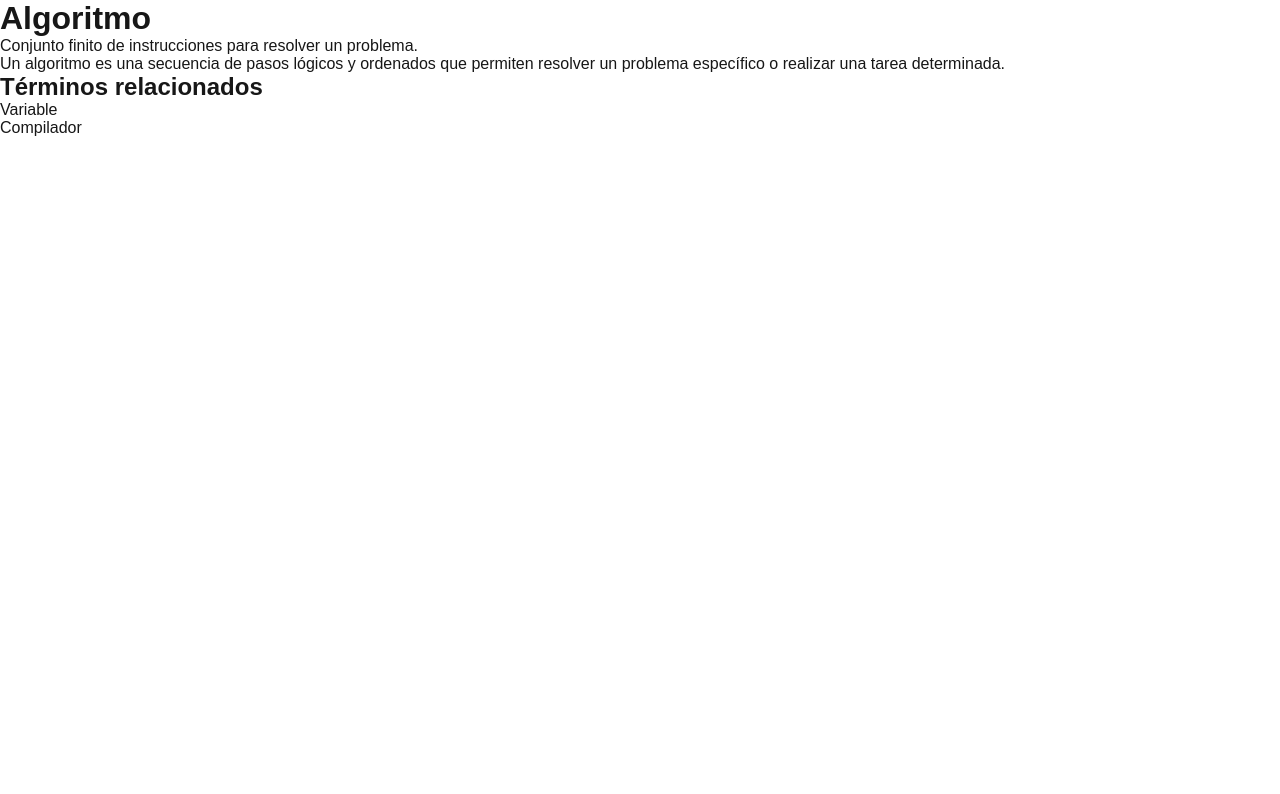
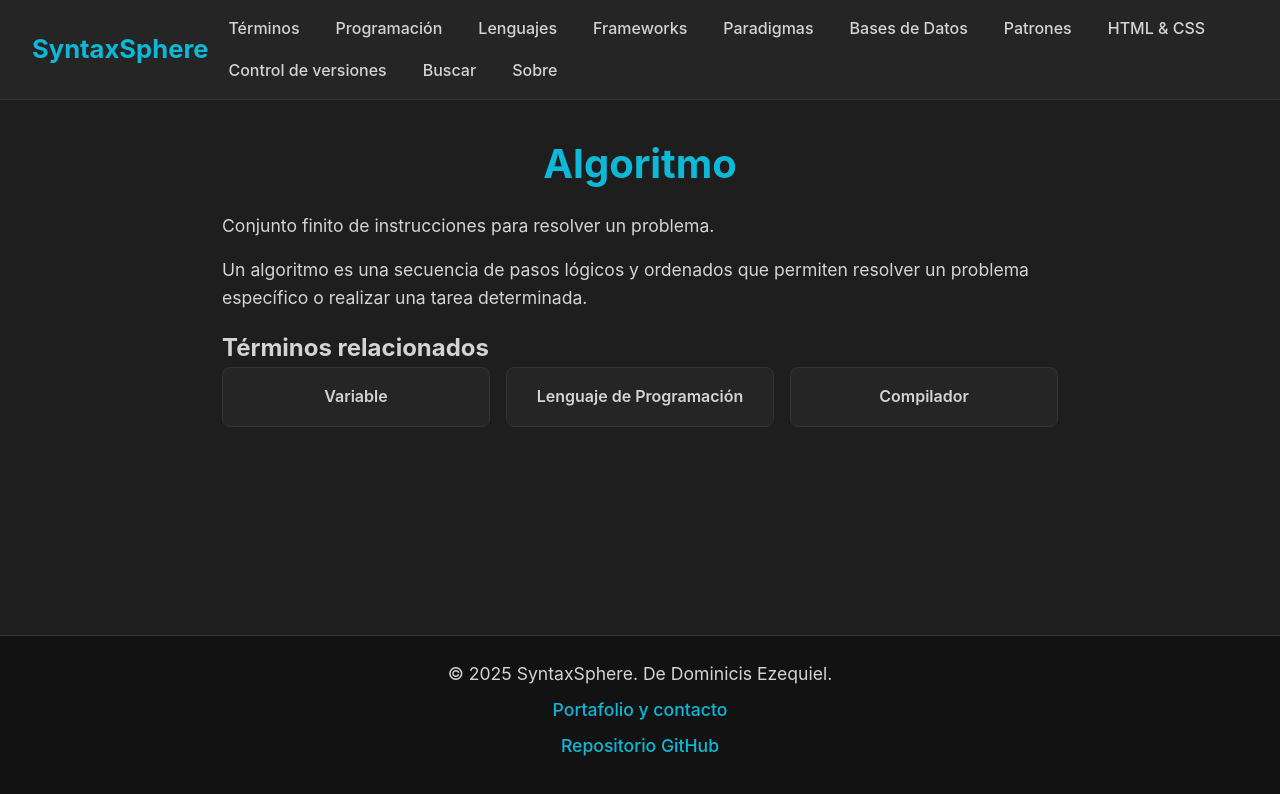
Before and after one commit to DdEze/SyntaxSphere, a Next.js app: page /terminos/algoritmo in a window 1280 px wide. Shown: the top 794 px of the page. Built offline with nearby package versions, Linux system fonts and the light colour scheme.

Commit message:
Se agrego un CSS Global

```diff
--- a/app/page.js
+++ b/app/page.js
@@ -1,4 +1,5 @@
 import Layout from '../components/Layout';
+import '../styles/global.css';
 
 export default function Home() {
   return (
--- a/app/terminos/[slug]/page.js
+++ b/app/terminos/[slug]/page.js
@@ -1,6 +1,8 @@
 import { notFound } from 'next/navigation';
 import {terminos} from '../../../data/terminos';
 import Link from 'next/link';
+import Layout from '@/components/Layout';
+import '../../../styles/global.css'
 
 export default async function TerminoPage({ params }) {
   const { slug } = params;
@@ -9,7 +11,7 @@ export default async function TerminoPage({ params }) {
   if (!termino) return notFound();
 
   return (
-    <main>
+    <Layout>
       <h1>{termino.titulo}</h1>
       <p>{termino.definicion}</p>
       <p>{termino.descripcion}</p>
@@ -27,6 +29,6 @@ export default async function TerminoPage({ params }) {
           </ul>
         </>
       )}
-    </main>
+    </Layout>
   );
 }
--- a/components/Header.js
+++ b/components/Header.js
@@ -2,7 +2,7 @@ import Link from 'next/link';
 
 export default function Header() {
   return (
-    <header>
+    <header className="main-header">
       <div>
         <Link href="/">SyntaxSphere</Link>
       </div>
--- a/components/Layout.js
+++ b/components/Layout.js
@@ -5,9 +5,9 @@ export default function Layout({ children }) {
   return (
     <>
       <Header />
-      <main>
-        {children}
-      </main>
+        <main>
+          {children}
+        </main>
       <Footer />
     </>
   );
--- a/data/terminos.js
+++ b/data/terminos.js
@@ -3,7 +3,25 @@ export const terminos = {
     titulo: 'Algoritmo',
     definicion: 'Conjunto finito de instrucciones para resolver un problema.',
     descripcion: 'Un algoritmo es una secuencia de pasos lógicos y ordenados que permiten resolver un problema específico o realizar una tarea determinada.',
-    relacionados: ['variable', 'compilador']
+    relacionados: ['variable', 'lenguaje%20de%20programaci%C3%B3n', 'compilador']
+  },
+  'variable': {
+    titulo: 'Variable',
+    definicion: 'Espacio en memoria para almacenar datos.',
+    descripcion: 'Una variable es un contenedor para almacenar información que puede cambiar durante la ejecución del programa.',
+    relacionados: ['algoritmo', 'lenguaje%20de%20programaci%C3%B3n']
+  },
+  'lenguaje%20de%20programaci%C3%B3n':{
+    titulo: 'Lenguaje de Programación',
+    definicion: 'Un lenguaje de programación es un conjunto de reglas y sintaxis que permite a los programadores dar instrucciones a una computadora para realizar tareas específicas.',
+    descripcion: 'Un lenguaje de programación es un sistema estructurado compuesto por reglas gramaticales, símbolos y sintaxis que permite a los desarrolladores escribir instrucciones comprensibles para una computadora, actuando como un intermediario entre el pensamiento humano y el lenguaje binario que las máquinas pueden entender.',
+    relacionados: ['algoritmo', 'variable', 'compilador']
+  },
+  'frontend': {
+  titulo: 'Frontend',
+  definicion: 'Parte de una aplicación con la que interactúa el usuario.',
+  descripcion: 'El frontend es la interfaz visual de una aplicación web o móvil, donde se muestra la información y se captura la interacción del usuario.',
+  relacionados: ['html', 'css', 'javascript']
   },
   'api': {
     titulo: 'API',
@@ -11,19 +29,13 @@ export const terminos = {
     descripcion: 'Una API (Application Programming Interface) es un conjunto de reglas y protocolos que permite a diferentes programas comunicarse entre sí.',
     relacionados: ['rest', 'json']
   },
-  'frontend': {
-    titulo: 'Frontend',
-    definicion: 'Parte de una aplicación con la que interactúa el usuario.',
-    descripcion: 'El frontend es la interfaz visual de una aplicación web o móvil, donde se muestra la información y se captura la interacción del usuario.',
-    relacionados: ['html', 'css', 'javascript']
-  },
   'backend': {
     titulo: 'Backend',
     definicion: 'Parte del software que gestiona la lógica del servidor.',
     descripcion: 'El backend es la parte de una aplicación que se ejecuta en el servidor, gestiona bases de datos, autenticación y lógica del negocio.',
-    relacionados: ['api', 'base-de-datos']
+    relacionados: ['api', 'base%20de%20datos']
   },
-  'base-de-datos': {
+  'base%20de%20datos': {
     titulo: 'Base de datos',
     definicion: 'Sistema organizado para almacenar, gestionar y recuperar datos.',
     descripcion: 'Una base de datos es una colección de datos organizados que pueden ser accedidos, gestionados y actualizados fácilmente.',
@@ -101,7 +113,7 @@ export const terminos = {
     descripcion: 'JSON (JavaScript Object Notation) es un formato de texto fácil de leer y escribir para representar datos estructurados.',
     relacionados: ['api', 'javascript']
   },
-  'machine-learning': {
+  'machine%20learning': {
     titulo: 'Machine Learning',
     definicion: 'Rama de la inteligencia artificial que permite a los sistemas aprender de datos.',
     descripcion: 'Machine Learning utiliza algoritmos para que los computadores mejoren su rendimiento a través de la experiencia.',
@@ -113,7 +125,7 @@ export const terminos = {
     descripcion: 'REST (Representational State Transfer) define un conjunto de restricciones para crear APIs que sean escalables y fáciles de usar.',
     relacionados: ['api', 'http']
   },
-  'sistema-operativo': {
+  'sistema%20operativo': {
     titulo: 'Sistema Operativo',
     definicion: 'Software que gestiona hardware y recursos del sistema.',
     descripcion: 'Un sistema operativo administra procesos, memoria, dispositivos y proporciona una interfaz para el usuario.',
@@ -137,12 +149,6 @@ export const terminos = {
     descripcion: 'UX considera factores como usabilidad, accesibilidad y satisfacción del usuario para mejorar el diseño.',
     relacionados: ['ui']
   },
-  'variable': {
-    titulo: 'Variable',
-    definicion: 'Espacio en memoria para almacenar datos.',
-    descripcion: 'Una variable es un contenedor para almacenar información que puede cambiar durante la ejecución del programa.',
-    relacionados: ['algoritmo', 'lenguaje']
-  },
   'version': {
     titulo: 'Versión',
     definicion: 'Estado o edición de un software en un momento dado.',
--- /dev/null
+++ b/styles/global.css
@@ -0,0 +1,163 @@
+:root {
+  --bg-color: #1E1E1E;
+  --text-color: #D4D4D4;
+  --primary-color: #0DB9D7;
+  --highlight-color: #569CD6;
+  --border-color: #333333;
+  --link-hover-color: #0AAACF;
+  --footer-bg: #121212;
+}
+
+* {
+  margin: 0;
+  padding: 0;
+  box-sizing: border-box;
+}
+
+body {
+  background-color: var(--bg-color);
+  color: var(--text-color);
+  font-family: 'Inter', -apple-system, BlinkMacSystemFont, 'Segoe UI', Roboto, Oxygen,
+    Ubuntu, Cantarell, 'Open Sans', 'Helvetica Neue', sans-serif;
+  line-height: 1.6;
+  min-height: 100vh;
+  display: flex;
+  flex-direction: column;
+}
+
+#__next {
+  flex: 1;
+  display: flex;
+  flex-direction: column;
+}
+
+/* header {
+  background-color: #252526;
+  padding: 1rem 2rem;
+  display: flex;
+  justify-content: space-between;
+  align-items: center;
+  border-bottom: 1px solid var(--border-color);
+  position: sticky;
+  top: 0;
+  z-index: 1000;
+} */
+
+.main-header {
+  background-color: #252526;
+  padding: 1rem 2rem;
+  display: flex;
+  justify-content: space-between;
+  align-items: center;
+  border-bottom: 1px solid var(--border-color);
+  position: sticky;
+  top: 0;
+  z-index: 1000;
+}
+
+.main-header nav {
+  display: flex;
+  flex-wrap: wrap;
+  gap: 1rem;
+}
+
+
+header > div a {
+  font-weight: 700;
+  font-size: 1.6rem;
+  color: var(--primary-color);
+  text-decoration: none;
+}
+
+nav a {
+  color: var(--text-color);
+  margin-left: 1.25rem;
+  text-decoration: none;
+  font-weight: 500;
+  transition: color 0.2s ease;
+}
+
+nav a:hover {
+  color: var(--link-hover-color);
+}
+
+main {
+  flex: 1;
+  padding: 2rem;
+  max-width: 900px;
+  margin: 0 auto;
+  width: 100%;
+}
+
+h1 {
+  color: var(--primary-color);
+  font-weight: 700;
+  font-size: 2.5rem;
+  margin-bottom: 1rem;
+  text-align: center;
+}
+
+p {
+  margin-bottom: 1rem;
+  color: var(--text-color);
+  font-size: 1.1rem;
+}
+
+footer {
+  background-color: var(--footer-bg);
+  color: var(--text-color);
+  padding: 1.5rem 2rem;
+  text-align: center;
+  font-size: 0.9rem;
+  border-top: 1px solid var(--border-color);
+  margin-top: auto;
+}
+
+footer a {
+  color: var(--primary-color);
+  text-decoration: none;
+  font-weight: 500;
+}
+
+footer a:hover {
+  text-decoration: underline;
+}
+
+
+footer p:not(:last-child) {
+  margin-bottom: 0.5rem;
+}
+
+ul {
+  display: grid;
+  grid-template-columns: repeat(auto-fit, minmax(150px, 1fr));
+  gap: 1rem;
+  list-style: none;
+  padding: 0;
+}
+
+ul li {
+  background-color: #252526;
+  border: 1px solid var(--border-color);
+  border-radius: 8px;
+  padding: 1rem;
+  text-align: center;
+  transition: background-color 0.3s, transform 0.2s;
+}
+
+ul li:hover {
+  background-color: #2f2f2f;
+  transform: translateY(-3px);
+}
+
+ul li a {
+  color: var(--text-color);
+  text-decoration: none;
+  font-weight: 600;
+  font-size: 1rem;
+  display: block;
+}
+
+ul li a:hover {
+  color: var(--primary-color);
+}
```
Also changed, not shown: app/terminos/page.js (+7 -5 lines).
